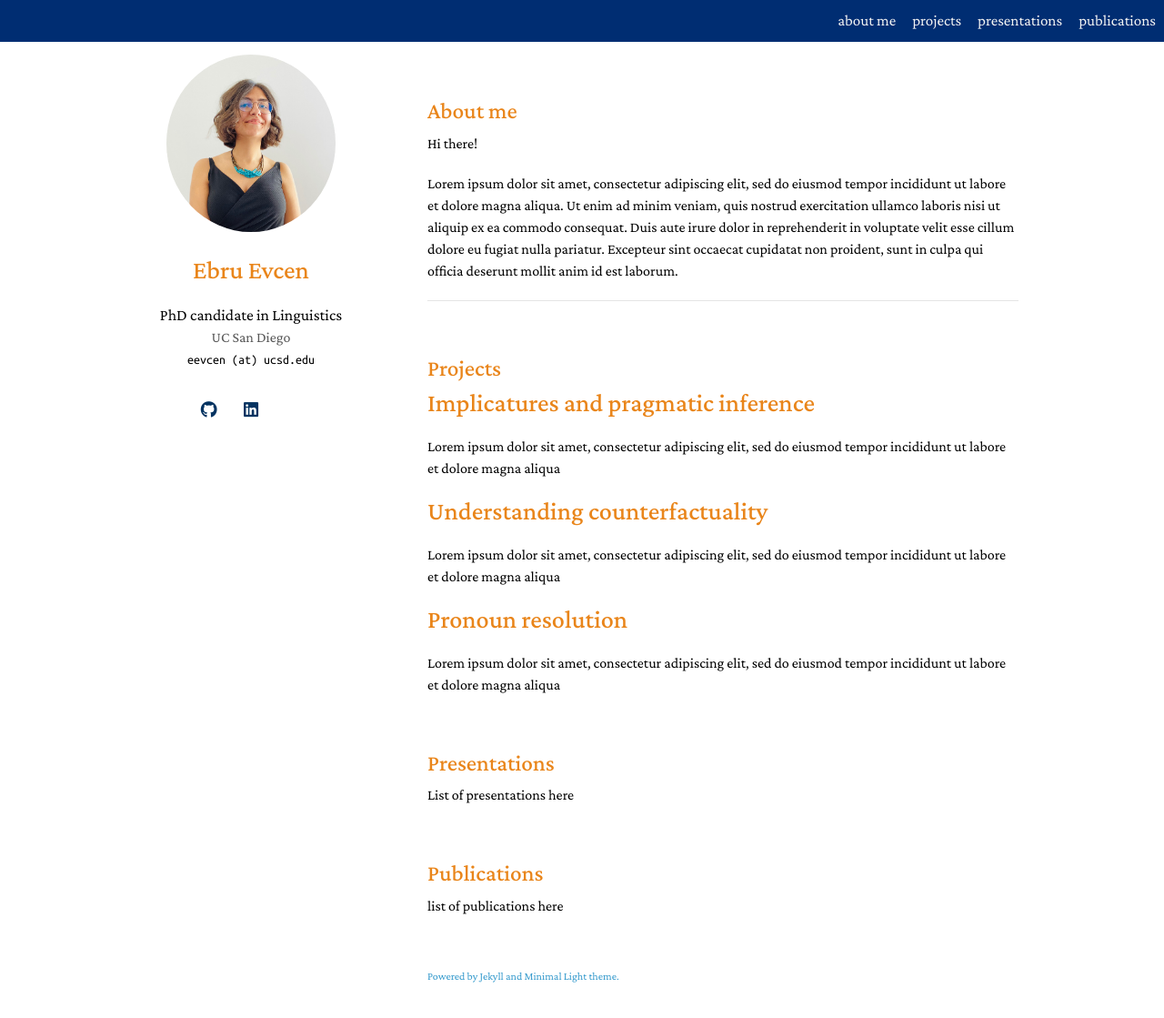
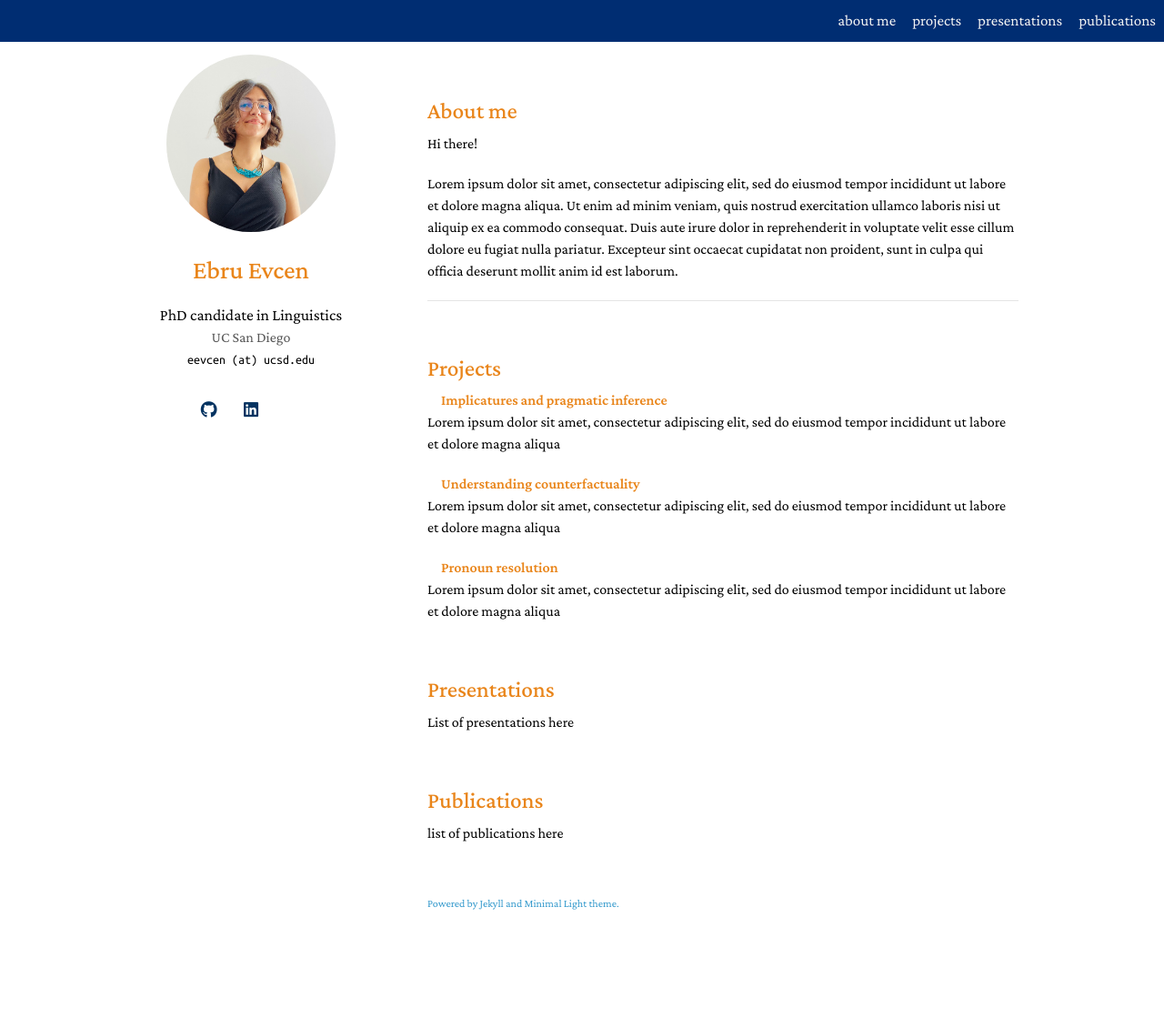
Before and after one commit to ebruevcen/ebruevcen.github.io, a Jekyll site: the page built from index.md, in a window 1280 px wide and 1155 px high. Shown: the top 1119 px of the window at 91% size. Built offline with Jekyll 4.4.1, drawn with Linux system fonts in a browser that asks for light colours; a style sheet for code colours, icons or effects is not loaded.

Commit message:
Update projects.md

```diff
--- a/_includes/projects.md
+++ b/_includes/projects.md
@@ -1,15 +1,16 @@
 ---
+<h1 id="projects"></h1>
 
 <h2 style="margin: 60px 0px 10px;">Projects</h2>
 
-# Implicatures and pragmatic inference
+<h4 style="margin:0 15px 0;">Implicatures and pragmatic inference</h4>
 
 Lorem ipsum dolor sit amet, consectetur adipiscing elit, sed do eiusmod tempor incididunt ut labore et dolore magna aliqua
 
-# Understanding counterfactuality
+<h4 style="margin:0 15px 0;">Understanding counterfactuality</h4>
 
 Lorem ipsum dolor sit amet, consectetur adipiscing elit, sed do eiusmod tempor incididunt ut labore et dolore magna aliqua
 
-# Pronoun resolution
+<h4 style="margin:0 15px 0;">Pronoun resolution</h4>
 
 Lorem ipsum dolor sit amet, consectetur adipiscing elit, sed do eiusmod tempor incididunt ut labore et dolore magna aliqua
```
